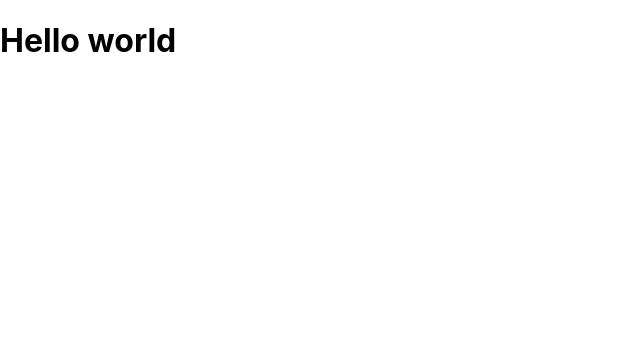
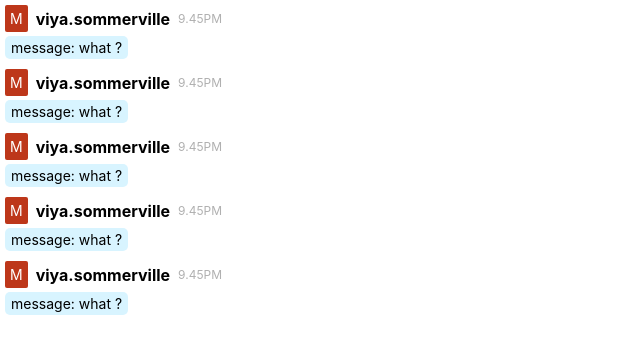
Before and after one commit to tuyenpy/react-socket-chat-app, a React (Create React App) app: page / in a window 1280 px wide. Shown: the top 354 px of the page, without its empty margins (0-640 px from the left). Built offline with nearby package versions, Linux system fonts and the light colour scheme.

Commit message:
Add - Message component

```diff
--- a/src/App.js
+++ b/src/App.js
@@ -1,9 +1,11 @@
 import React from 'react';
 import './App.css';
 
+import MessageList from './component/MessageList/MessageList';
+
 const App = () => {
   return <div className="App">
-      <h1>Hello world</h1>
+      <MessageList />
   </div>
 }
 
--- /dev/null
+++ b/src/component/MessageItem/MessageItem.css
@@ -0,0 +1,37 @@
+.MessageItem-group {
+  padding: 5px 5px;
+}
+.MessageItem {
+  display: flex;
+  align-items: center;
+
+}
+
+.MessageItem + p {
+  background-color: #D8F4FF;
+  padding: 3px 6px;
+  border-radius: 5px;
+  margin-top: 4px;
+  width: fit-content;
+}
+
+.MessageItem-avatar {
+  padding: 5px;
+  background-color: #BD371A;
+  border-radius: 2px;
+  color: #ffffff;
+}
+
+.MessageItem-user {
+  padding: 0 8px;
+}
+
+.MessageItem-user p:first-child {
+  font-size: 16px;
+  font-weight: 700;
+}
+
+.MessageItem-time {
+  font-size: 12px;
+  color: #B0B0B0;
+}
--- /dev/null
+++ b/src/component/MessageItem/MessageItem.js
@@ -0,0 +1,33 @@
+import React from 'react';
+import './MessageItem.css';
+
+const MessageItem = ({ message }) => {
+  let { avatar, username, msg, date } = message;
+  return (
+    <div className="MessageItem-group">
+      <div className="MessageItem">
+        <div className="MessageItem-avatar">
+          <p>{avatar}</p>
+        </div>
+        <div className="MessageItem-user">
+          <p>{username}</p>
+        </div>
+        <div className="MessageItem-time">
+          <p>{date}</p>
+        </div>
+      </div>
+      <p>{msg}</p>
+    </div>
+  )
+}
+
+MessageItem.defaultProps = {
+  message: {
+    avatar: "M",
+    username: "viya.sommerville",
+    msg: "message: what ?",
+    date: "9.45PM"
+  }
+}
+
+export default MessageItem;
--- /dev/null
+++ b/src/component/MessageList/MessageList.js
@@ -0,0 +1,52 @@
+import React from 'react';
+import './MessageList.css';
+import MessageItem from '../MessageItem/MessageItem';
+
+const MessageList = (props) => {
+  let { messages } = props;
+  return(
+    <div className="MessageList">
+      {
+        messages && messages.map((message, index) =>
+          <MessageItem message={message} key={index} />
+        )
+      }
+    </div>
+  )
+}
+
+MessageList.defaultProps = {
+  messages: [
+    {
+      avatar: "M",
+      username: "viya.sommerville",
+      msg: "message: what ?",
+      date: "9.45PM"
+    },
+    {
+      avatar: "M",
+      username: "viya.sommerville",
+      msg: "message: what ?",
+      date: "9.45PM"
+    },
+    {
+      avatar: "M",
+      username: "viya.sommerville",
+      msg: "message: what ?",
+      date: "9.45PM"
+    },
+    {
+      avatar: "M",
+      username: "viya.sommerville",
+      msg: "message: what ?",
+      date: "9.45PM"
+    },
+    {
+      avatar: "M",
+      username: "viya.sommerville",
+      msg: "message: what ?",
+      date: "9.45PM"
+    }
+  ]
+}
+export default MessageList;
--- a/src/index.css
+++ b/src/index.css
@@ -1,12 +1,127 @@
+@font-face {
+  font-family:Slack-Lato;
+  font-style:normal;
+  font-weight:300;
+  src:local("\263A"),
+  url(https://a.slack-edge.com/bv1-8-5f8a604/lato-light-0b50f74.woff2) format("woff2"),
+  url(https://a.slack-edge.com/bv1-8-5f8a604/lato-light-1475c14.woff) format("woff");
+
+ }
+ @font-face {
+  font-family:Slack-Lato;
+  font-style:normal;
+  font-weight:400;
+  src:local("\263A"),
+  url(https://a.slack-edge.com/bv1-8-5f8a604/lato-regular-d9ce515.woff2) format("woff2"),
+  url(https://a.slack-edge.com/bv1-8-5f8a604/lato-regular-ea6d1e4.woff) format("woff");
+
+ }
+ @font-face {
+  font-family:Slack-Lato;
+  font-style:normal;
+  font-weight:700;
+  src:local("\263A"),
+  url(https://a.slack-edge.com/bv1-8-5f8a604/lato-bold-4b1dc11.woff2) format("woff2"),
+  url(https://a.slack-edge.com/bv1-8-5f8a604/lato-bold-a532381.woff) format("woff");
+
+ }
+ @font-face {
+  font-family:Slack-Lato;
+  font-style:normal;
+  font-weight:900;
+  src:local("\263A"),
+  url(https://a.slack-edge.com/bv1-8-5f8a604/lato-black-b64f5e4.woff2) format("woff2"),
+  url(https://a.slack-edge.com/bv1-8-5f8a604/lato-black-8857ce8.woff) format("woff");
+
+ }
+ @font-face {
+  font-family:Slack-Lato;
+  font-style:italic;
+  font-weight:300;
+  src:local("\263A"),
+  url(https://a.slack-edge.com/bv1-8-5f8a604/lato-italic-light-c593311.woff2) format("woff2"),
+  url(https://a.slack-edge.com/bv1-8-5f8a604/lato-italic-light-354fb58.woff) format("woff");
+
+ }
+ @font-face {
+  font-family:Slack-Lato;
+  font-style:italic;
+  font-weight:400;
+  src:local("\263A"),
+  url(https://a.slack-edge.com/bv1-8-5f8a604/lato-italic-5bbcd6c.woff2) format("woff2"),
+  url(https://a.slack-edge.com/bv1-8-5f8a604/lato-italic-d5261ac.woff) format("woff");
+
+ }
+ @font-face {
+  font-family:Slack-Lato;
+  font-style:italic;
+  font-weight:700;
+  src:local("\263A"),
+  url(https://a.slack-edge.com/bv1-8-5f8a604/lato-italic-bold-99def7d.woff2) format("woff2"),
+  url(https://a.slack-edge.com/bv1-8-5f8a604/lato-italic-bold-2187a11.woff) format("woff");
+
+ }
+ @font-face {
+  font-family:Slack-Lato;
+  font-style:italic;
+  font-weight:900;
+  src:local("\263A"),
+  url(https://a.slack-edge.com/bv1-8-5f8a604/lato-italic-black-04aca50.woff2) format("woff2"),
+  url(https://a.slack-edge.com/bv1-8-5f8a604/lato-italic-black-23c1971.woff) format("woff");
+
+ }
+ @font-face {
+  font-family:NotoSansJP;
+  font-style:normal;
+  font-weight:400;
+  src:local("\263A"),
+  url(https://a.slack-edge.com/bv1-8-5f8a604/NotoSansJP-Regular.min-5096b76.woff2) format("woff2"),
+  url(https://a.slack-edge.com/bv1-8-5f8a604/NotoSansJP-Regular.min-ecc316e.woff) format("woff");
+
+ }
+ @font-face {
+  font-family:NotoSansJP;
+  font-style:normal;
+  font-weight:700;
+  src:local("\263A"),
+  url(https://a.slack-edge.com/bv1-8-5f8a604/NotoSansJP-Bold.min-7f00be9.woff2) format("woff2"),
+  url(https://a.slack-edge.com/bv1-8-5f8a604/NotoSansJP-Bold.min-19155cc.woff) format("woff");
+
+ }
+ @font-face {
+  font-family:NotoSansJP;
+  font-style:normal;
+  font-weight:900;
+  src:local("\263A"),
+  url(https://a.slack-edge.com/bv1-8-5f8a604/NotoSansJP-Bold.min-7f00be9.woff2) format("woff2"),
+  url(https://a.slack-edge.com/bv1-8-5f8a604/NotoSansJP-Bold.min-19155cc.woff) format("woff");
+
+ }
+ @font-face {
+  font-family:Slack-Larsseit;
+  font-style:normal;
+  font-weight:700;
+  src:local("\263A"),
+  url(https://a.slack-edge.com/bv1-8-5f8a604/larsseit-bold-0b91251.woff2) format("woff2"),
+  url(https://a.slack-edge.com/bv1-8-5f8a604/larsseit-bold-12559a0.woff) format("woff");
+
+ }
+
 body {
   margin: 0;
-  font-family: -apple-system, BlinkMacSystemFont, 'Segoe UI', 'Roboto', 'Oxygen',
+  font-family: -apple-system, BlinkMacSystemFont, 'Slack-Lato', 'Roboto', 'Segoe UI', 'Oxygen',
     'Ubuntu', 'Cantarell', 'Fira Sans', 'Droid Sans', 'Helvetica Neue',
     sans-serif;
   -webkit-font-smoothing: antialiased;
   -moz-osx-font-smoothing: grayscale;
+  font-size: 14px;
+  font-weight: 400;
 }
 
+h1, h2, h3, h4, h5, h6, p {
+  padding: 0;
+  margin: 0;
+}
 code {
   font-family: source-code-pro, Menlo, Monaco, Consolas, 'Courier New',
     monospace;
```
Also changed, not shown: src/component/MessageList/MessageList.css (added).
